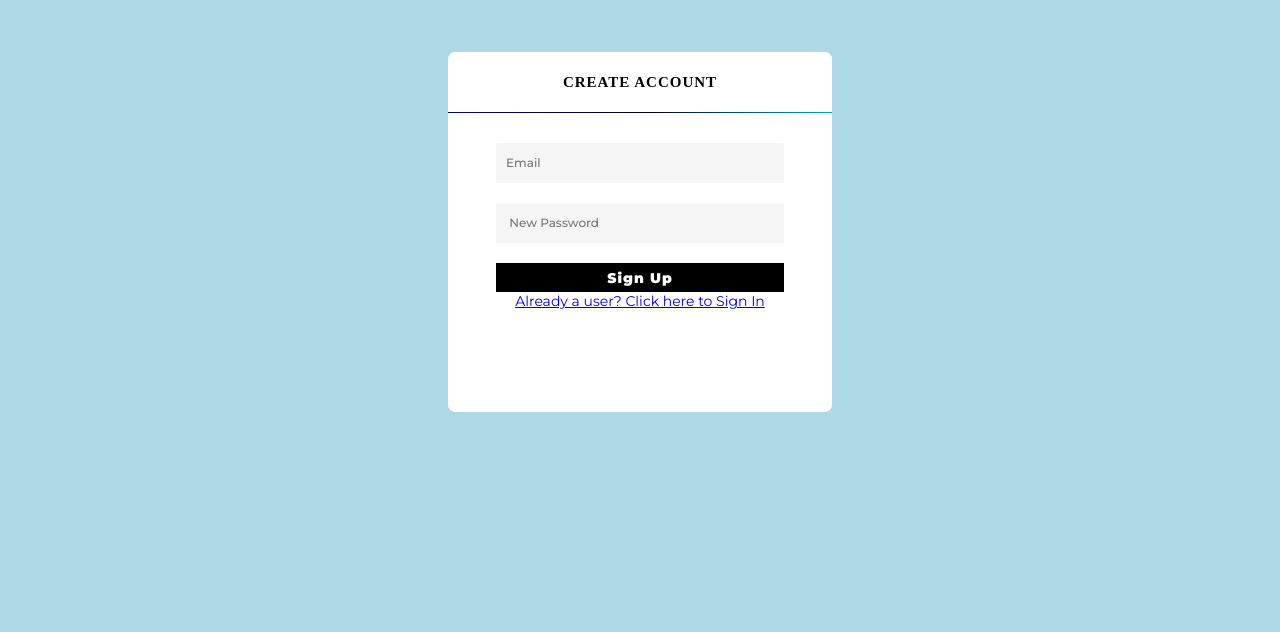
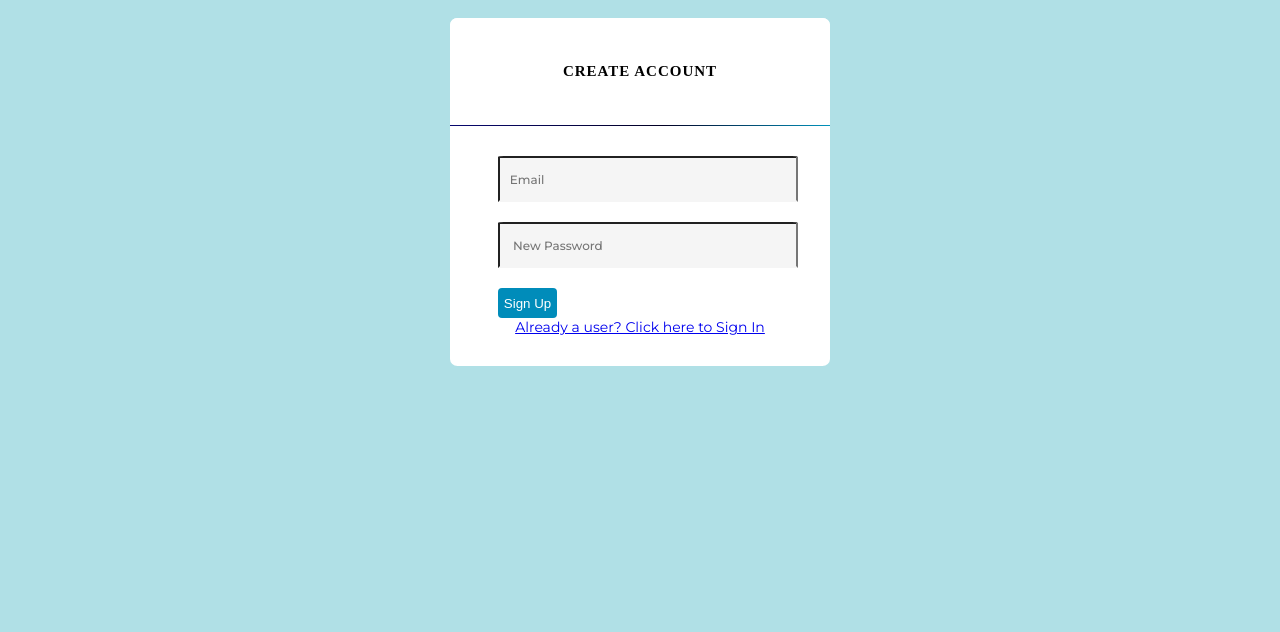
Before and after one commit to Pranwanth/carparkWebApp, a website built with webpack: page src/createAcc.html in a window 1280 px wide. Shown: the part 168-800 px from the top of the page. Built offline with nearby package versions, Linux system fonts and the light colour scheme; some packages are replaced by stand-ins of ours; a web font is replaced by a local one.

Commit message:
changing the style

```diff
--- a/src/createAcc.html
+++ b/src/createAcc.html
@@ -23,20 +23,21 @@
       rel="stylesheet"
     />
     <!-- Our stylesheet -->
-    <link rel="stylesheet" type="text/css" href="user.css" />
+    <link rel="stylesheet" type="text/css" href="project.css" />
   </head>
   <body>
-    <div id="content_container">
-      <div id="form_container">
+     <h1>CARPARK CHECKER</h1>
+       <div id="content_container">
+         <div id="form_container">
         <div id="form_header_container">
-          <h2 id="form_header">Create Account</h2>
+          <h3 id="form_header">Create Account</h3>
         </div>
 
         <div id="form_content_container">
           <div id="form_content_inner_container">
             <input type="email" id="email" placeholder="Email" />
             <input type="password" id="password" placeholder=" New Password" />
-            <div id="button_container">
+           <div id="button">
               <button id="register">Sign Up</button>
             </div>
             <div>
--- a/src/project.css
+++ b/src/project.css
@@ -1,5 +1,5 @@
 h1 {
-  background-color: rgb(123, 173, 171);
+  background-color: #F5F5F5;
   text-align: center;
   padding-top: 50px;
   padding-bottom: 90px;
@@ -8,7 +8,7 @@ h1 {
   margin-right: -20px;
 }
 body {
-  background-color: burlywood;
+  background-color: #B0E0E6;
 }
 input[type="text"] {
   width: 700px;
@@ -28,22 +28,30 @@ form {
   display: inline-block;
 }
 button {
-  background-color: blue;
+  background-color: #008CBA;
+  border: none;
+  border-radius: 4px;
   margin: auto;
   height: 30px;
   color: white;
-  display: inline-block;
+  transition-duration: 0.4s;
+  margin: auto;
+  /*display: inline-block; */
 }
 h2 {
-  padding-top: 150px;
+  font-size: 30px;
   padding-left: 350px;
+  margin: auto;
+}
+h3
+{
   font-size: 30px;
 }
 .mission p {
   padding-left: 350px;
 }
 button:hover {
-  background-color: #e63946;
+  background-color: #4169E1;
   color: #f1faee;
 }
 
@@ -59,3 +67,95 @@ button:active {
   margin-top: 20px;
   float: right;
 }
+
+#createNewAcc {
+  font-family: Montserrat;
+  font-size: 14px;
+  text-align: center;
+}
+
+#backToUserLogin {
+  font-family: Montserrat;
+  font-size: 14px;
+  text-align: center;
+}
+
+#content_container {
+  width: 30%;
+  height: 45%;
+  margin: auto;
+}
+
+#form_container {
+  width: 100%;
+  height: 100%;
+
+  background-color: white;
+  border-radius: 2%;
+
+  overflow: hidden;
+}
+
+
+
+#form_header_container {
+  text-align: center;
+
+  padding: 20px;
+  padding-bottom: 30px;
+  padding-top: 30px;
+
+  border-bottom: 1px solid transparent;
+  border-image: -webkit-linear-gradient(25deg, #090979, #020024, #00d4ff) 20;
+  background: white;
+}
+
+#form_header {
+  display: inline-block;
+  font-size: 15px;
+  font-family: Bowlby One SC;
+  font-weight: 900;
+  text-transform: uppercase;
+  letter-spacing: 1px;
+
+  background-color: #fff;
+}
+
+#form_content_container {
+  width: 100%;
+  height: 90%;
+
+  float: left;
+
+  display: flex;
+  justify-content: center;
+  align-items: center;
+
+  padding-top: 30px;
+}
+
+#form_content_inner_container {
+  width: 75%;
+  height: 100%;
+  padding-bottom: 30px;
+
+  float: left;
+}
+
+input {
+  width: 100%;
+  height: 40px;
+
+  padding-left: 10px;
+  margin-bottom: 20px;
+
+  background: whitesmoke;
+  font-family: Montserrat;
+  font-weight: 500;
+  color: black;
+  font-size: 12px;
+
+  border-bottom: 2px solid transparent;
+  border-top-left-radius: 2%;
+  border-top-right-radius: 2%;
+}
--- a/src/user.css
+++ b/src/user.css
@@ -1,10 +1,21 @@
 html,
+
+h1 {
+  background-color: #F5F5F5;
+  text-align: center;
+  padding-top: 50px;
+  padding-bottom: 90px;
+  margin-top: -20px;
+  margin-left: -20px;
+  margin-right: -20px;
+}
+
 body {
-  width: 100%;
-  height: 100%;
+/*  width: 100%;
+  height: 100%; */
   background-color: lightblue;
-
-  display: flex;
+/*
+  display: flex; */
   justify-content: center;
   align-items: center;
 }
@@ -35,9 +46,9 @@ body {
   width: 100%;
   height: 5%;
 
-  display: flex;
+/*  display: flex;
   justify-content: center;
-  align-items: center;
+  align-items: center; */
   float: left;
 
   padding: 20px;
```
Also changed, not shown: src/userLogin.html (+4 -2 lines).
